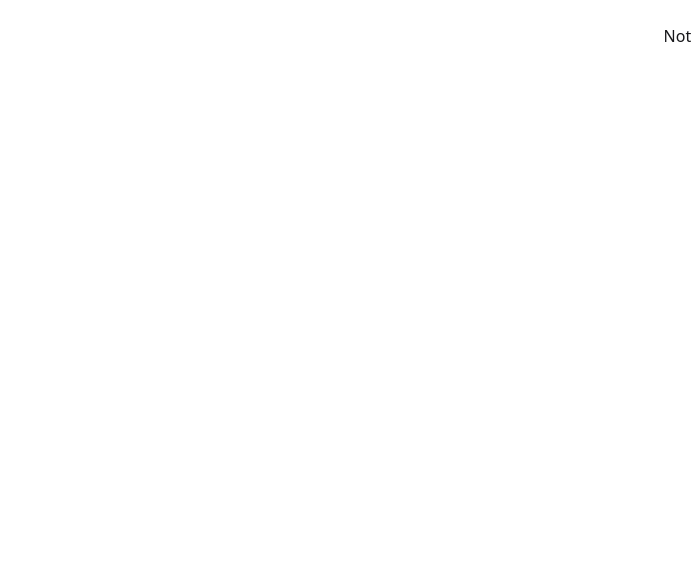
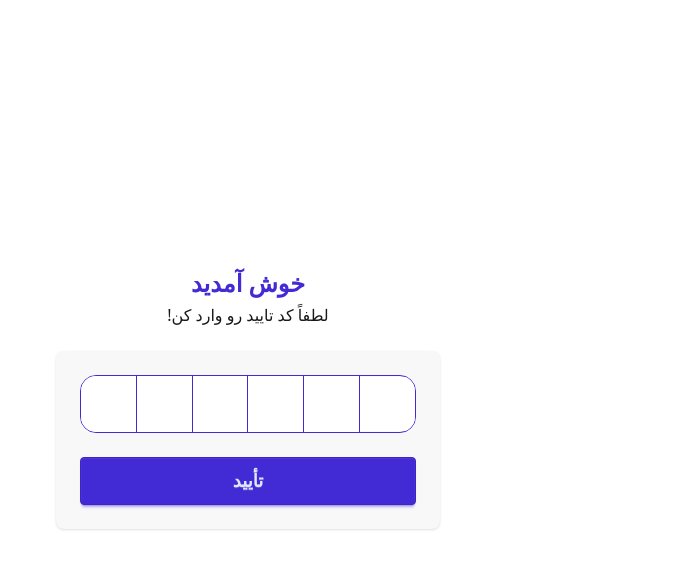
Before and after one commit to amir-reza-bijandi/tea-speak, a SvelteKit app: page /OTP in a window 1280 px wide. Before the commit this address had no page. Shown: the top 568 px of the page, without its empty margins (583-1280 px from the left). Built offline with nearby package versions, Linux system fonts and the light colour scheme.

Commit message:
Build OTP Page

```diff
--- /dev/null
+++ b/src/routes/OTP/+page.svelte
@@ -0,0 +1,87 @@
+<script lang="ts">
+	const MAX_DIGIT = 6;
+
+	const otp = $state<(number | null)[]>(Array.from({ length: MAX_DIGIT }, () => null));
+	const inputs = $state<HTMLInputElement[]>([]);
+	let submitBtn = $state<HTMLButtonElement | null>(null);
+	let currentInputiIndex = 0;
+</script>
+
+<main class="flex min-h-screen flex-col items-center justify-center">
+	<div class="mb-6 grid gap-2 text-center">
+		<h2 class="text-2xl leading-none font-bold text-primary">خوش آمدید</h2>
+		<p>لطفاً کد تایید رو وارد کن!</p>
+	</div>
+	<form class="card w-96 bg-base-200 shadow-sm">
+		<div class="card-body">
+			<div class="card-actions justify-end gap-6">
+				<!-- svelte-ignore a11y_click_events_have_key_events -->
+				<!-- svelte-ignore a11y_no_static_element_interactions -->
+				<div
+					dir="ltr"
+					class="flex w-full items-center justify-center divide-x divide-primary overflow-hidden rounded-2xl border border-primary"
+					onclick={() => {
+						let index = otp.findIndex((value) => !value);
+
+						if (index >= 0) {
+							inputs[index].focus();
+						} else {
+							inputs[inputs.length - 1].focus();
+						}
+					}}
+				>
+					{#each { length: MAX_DIGIT }, index}
+						<input
+							type="number"
+							inputmode="numeric"
+							class="otp-inputs pointer-events-none aspect-square h-auto w-full rounded-none bg-base-100 text-center text-2xl outline-0"
+							bind:value={otp[index]}
+							bind:this={inputs[index]}
+							onfocus={() => {
+								currentInputiIndex = index;
+							}}
+							oninput={(e) => {
+								if (inputs.length - 1 >= index + 1) {
+									if (otp[index] !== null) {
+										inputs[index + 1].focus();
+									} else {
+									}
+								}
+								if (otp[index]) {
+									if (otp[index].toString().length > 1) {
+										otp[index] = +otp[index].toString()[0];
+									}
+								}
+								if (index === otp.length - 1) {
+									submitBtn?.focus();
+								}
+							}}
+							onkeydown={(e) => {
+								if (!(+e.key >= 0)) {
+									e.preventDefault();
+								}
+								if (e.key === 'Backspace') {
+									if (otp[index]) {
+										otp[index] = null;
+									} else {
+										if (index - 1 >= 0) {
+											otp[index - 1] = null;
+											inputs[index - 1].focus();
+										}
+									}
+								}
+							}}
+						/>
+					{/each}
+				</div>
+				<button class="btn w-full btn-lg btn-primary" bind:this={submitBtn}>تأیید </button>
+			</div>
+		</div>
+	</form>
+</main>
+
+<style>
+	input::-webkit-inner-spin-button {
+		display: none;
+	}
+</style>
```
Also changed, not shown: 1 other file (tests, documents, lock files or other folders).
